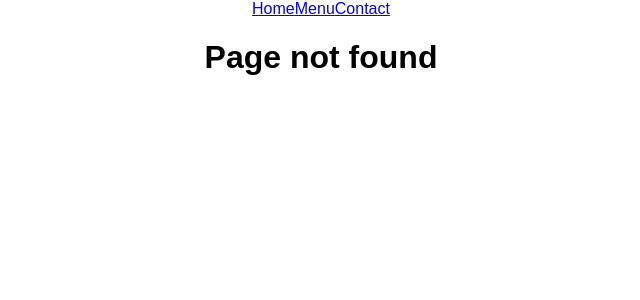
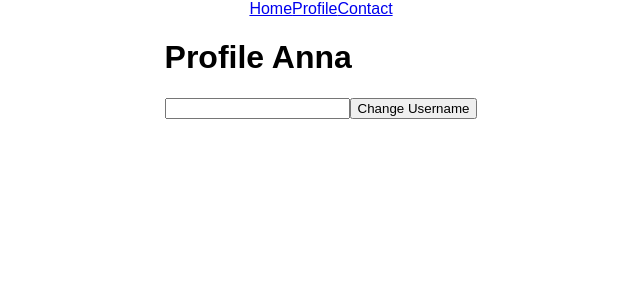
Before and after one commit to khalaeva/learn-react, a React (Create React App) app: page /profile in a window 1280 px wide. Before the commit this address had no page. Shown: the top 300 px of the page, without its empty margins (319-959 px from the left). Built offline with nearby package versions, Linux system fonts and the light colour scheme.

Commit message:
useContext

```diff
--- a/src/App.js
+++ b/src/App.js
@@ -1,22 +1,28 @@
 import './App.css'
+import { useState, createContext } from 'react'
 import {BrowserRouter as Router, Routes, Route } from 'react-router-dom'
 import { Home } from './pages/Home';
-import { Menu } from './pages/Menu';
+import { Profile } from './pages/Profile';
 import { Contact } from './pages/Contact';
 import { Navbar } from './Navbar';
 
+export const AppContext = createContext()
+
 function App() {
+  const [username, setUsername] = useState('Anna')
   return (
     <div className='App'>
+      <AppContext.Provider value={{username, setUsername}}>
       <Router>
         <Navbar/>
         <Routes>
           <Route path='/' element={<Home/>}/>
-          <Route path='/menu' element={<Menu/>}/>
+          <Route path='/profile' element={<Profile/>}/>
           <Route path='/contact' element={<Contact/>}/>
           <Route path='*' element={<h1>Page not found</h1>}/>
         </Routes>
       </Router>
+      </AppContext.Provider>
     </div>
   )
 }
--- a/src/Navbar.js
+++ b/src/Navbar.js
@@ -4,7 +4,7 @@ export const Navbar = () => {
     return (
         <div>
             <Link to='/'>Home</Link>
-            <Link to='/menu'>Menu</Link>
+            <Link to='/profile'>Profile</Link>
             <Link to='/contact'>Contact</Link>
         </div>
     )
--- /dev/null
+++ b/src/components/ChangeProfile.js
@@ -0,0 +1,23 @@
+import { useState } from 'react'
+import { useContext } from 'react'
+import { AppContext } from '../App'
+
+export const ChangeProfile = () => {
+    const { setUsername } = useContext(AppContext)
+    const [newUsername, setNewUsername] = useState('')
+
+    return (
+        <div>
+            <input
+                onChange={(event) => {
+                    setNewUsername(event.target.value)
+                }}
+            />
+            <button
+                onClick={() => {
+                    setUsername(newUsername)
+                }}
+            >Change Username</button>
+        </div>
+    )
+}
--- a/src/pages/Home.js
+++ b/src/pages/Home.js
@@ -1,3 +1,7 @@
+import { useContext } from 'react'
+import { AppContext } from '../App'
+
 export const Home = () => {
-    return <h1>This Is The Home Page</h1>
+    const { username } = useContext(AppContext)
+    return <h1>This Is The Home Page {username}</h1>
 }
--- a/src/pages/Menu.js
+++ /dev/null
@@ -1,3 +0,0 @@
-export const Menu = () => {
-    return <h1>This Is The Menu</h1>
-}
--- /dev/null
+++ b/src/pages/Profile.js
@@ -0,0 +1,13 @@
+import { ChangeProfile } from "../components/ChangeProfile"
+import { useContext } from 'react'
+import { AppContext } from '../App'
+
+export const Profile = () => {
+  const { username } = useContext(AppContext)
+  return (
+    <div>
+        <h1>Profile {username}</h1>
+        <ChangeProfile/>
+    </div>
+  )
+}
```
